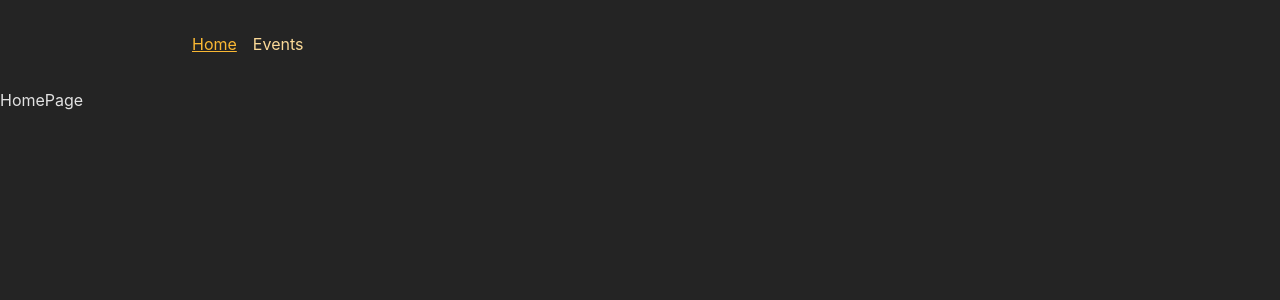
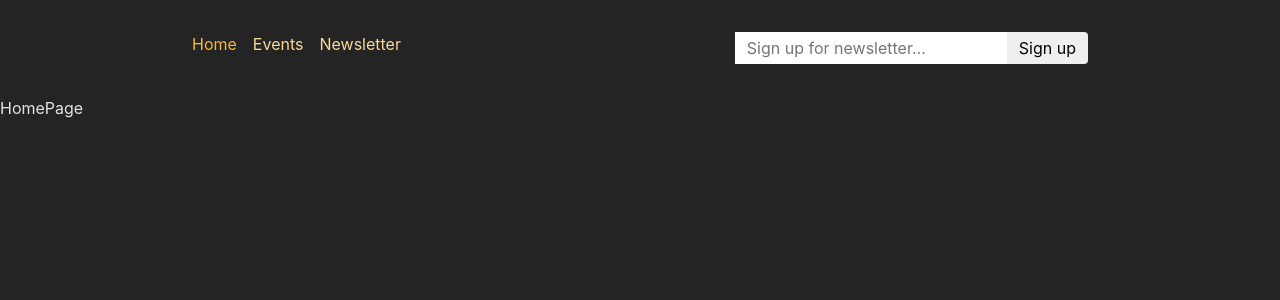
Before and after one commit to alisalali/Routing-advance, a React (Create React App) app in the folder frontend/: page / in a window 1280 px wide. Shown: the top 300 px of the page. Built offline with nearby package versions, Linux system fonts and the light colour scheme.

Commit message:
29-prepared-newsletter-code/

```diff
--- a/frontend/src/App.js
+++ b/frontend/src/App.js
@@ -33,6 +33,7 @@
 import EventsRootLayout from "./pages/EventsRoot";
 import ErrorPage from "./pages/Error";
 import { action as manipulateEventAction } from "./components/EventForm";
+import NewsletterPage, { action as newsletterAction } from "./pages/Newsletter";
 
 const router = createBrowserRouter([
   {
@@ -78,6 +79,11 @@
           },
         ],
       },
+      {
+        path: "newsletter",
+        element: <NewsletterPage />,
+        action: newsletterAction,
+      },
     ],
   },
 ]);
--- a/frontend/src/components/EventForm.js
+++ b/frontend/src/components/EventForm.js
@@ -2,8 +2,8 @@
   Form,
   redirect,
   useActionData,
+  useNavigation,
   useNavigate,
-  useNavigation,
 } from "react-router";
 
 import classes from "./EventForm.module.css";
@@ -83,7 +83,6 @@
 export default EventForm;
 
 export async function action({ request, params }) {
-  console.log("form action");
   const method = request.method;
   const data = await request.formData();
 
--- a/frontend/src/components/MainNavigation.js
+++ b/frontend/src/components/MainNavigation.js
@@ -1,5 +1,7 @@
 import { NavLink } from "react-router";
+
 import classes from "./MainNavigation.module.css";
+import NewsletterSignup from "./NewsletterSignup";
 
 function MainNavigation() {
   return (
@@ -27,8 +29,19 @@
               Events
             </NavLink>
           </li>
+          <li>
+            <NavLink
+              to="/newsletter"
+              className={({ isActive }) =>
+                isActive ? classes.active : undefined
+              }
+            >
+              Newsletter
+            </NavLink>
+          </li>
         </ul>
       </nav>
+      <NewsletterSignup />
     </header>
   );
 }
--- a/frontend/src/components/MainNavigation.module.css
+++ b/frontend/src/components/MainNavigation.module.css
@@ -19,6 +19,4 @@
 .list a:hover,
 .list a.active {
   color: var(--color-primary-800);
-  text-decoration: underline;
-  /* color: red; */
 }
--- /dev/null
+++ b/frontend/src/components/NewsletterSignup.js
@@ -0,0 +1,16 @@
+import classes from "./NewsletterSignup.module.css";
+
+function NewsletterSignup() {
+  return (
+    <form method="post" className={classes.newsletter}>
+      <input
+        type="email"
+        placeholder="Sign up for newsletter..."
+        aria-label="Sign up for newsletter"
+      />
+      <button>Sign up</button>
+    </form>
+  );
+}
+
+export default NewsletterSignup;
--- /dev/null
+++ b/frontend/src/components/NewsletterSignup.module.css
@@ -0,0 +1,18 @@
+.newsletter input,
+.newsletter button {
+  font: inherit;
+  padding: 0.25rem 0.75rem;
+  border-radius: 0;
+  border: none;
+}
+
+.newsletter button {
+  border-top-right-radius: 4px;
+  border-bottom-right-radius: 4px;
+  cursor: pointer;
+}
+
+.newsletter button:hover {
+  background-color: var(--color-primary-300);
+  color: var(--color-gray-800);
+}
--- /dev/null
+++ b/frontend/src/pages/Newsletter.js
@@ -0,0 +1,21 @@
+import NewsletterSignup from "../components/NewsletterSignup";
+import PageContent from "../components/PageContent";
+
+function NewsletterPage() {
+  return (
+    <PageContent title="Join our awesome newsletter!">
+      <NewsletterSignup />
+    </PageContent>
+  );
+}
+
+export default NewsletterPage;
+
+export async function action({ request }) {
+  const data = await request.formData();
+  const email = data.get("email");
+
+  // send to backend newsletter server ...
+  console.log(email);
+  return { message: "Signup successful!" };
+}
```
